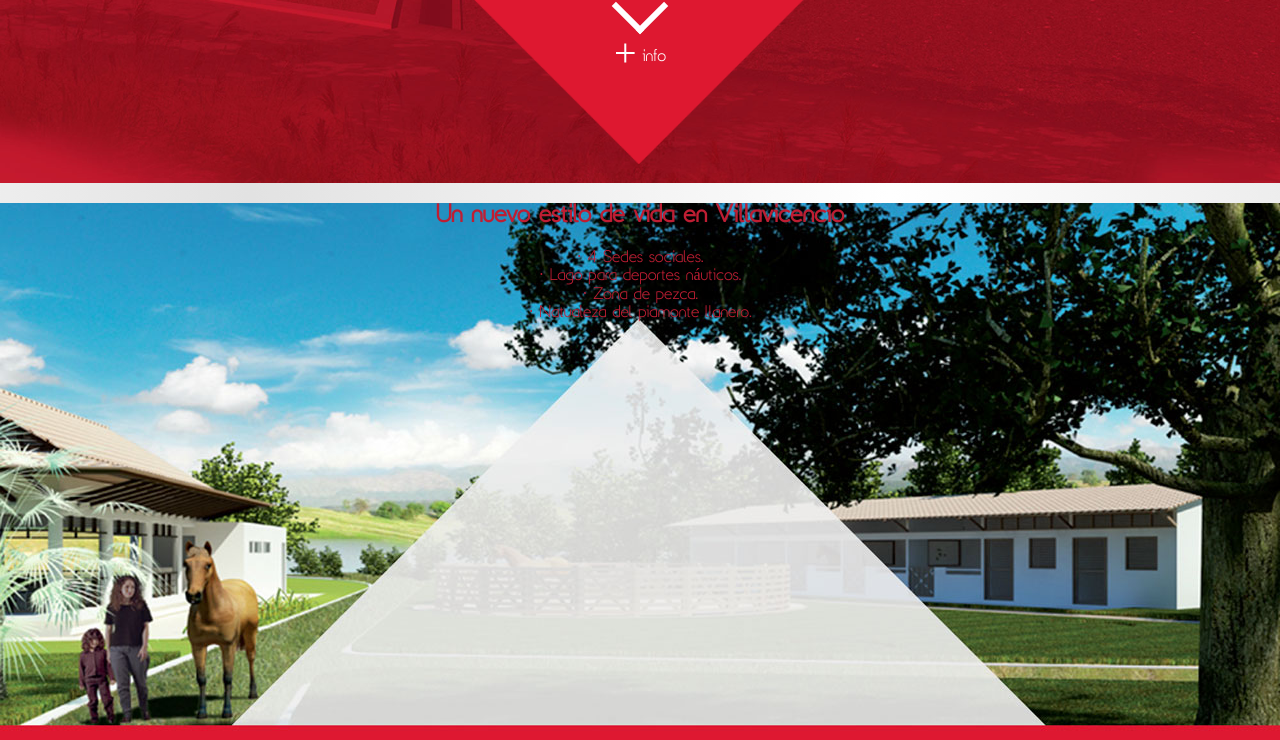
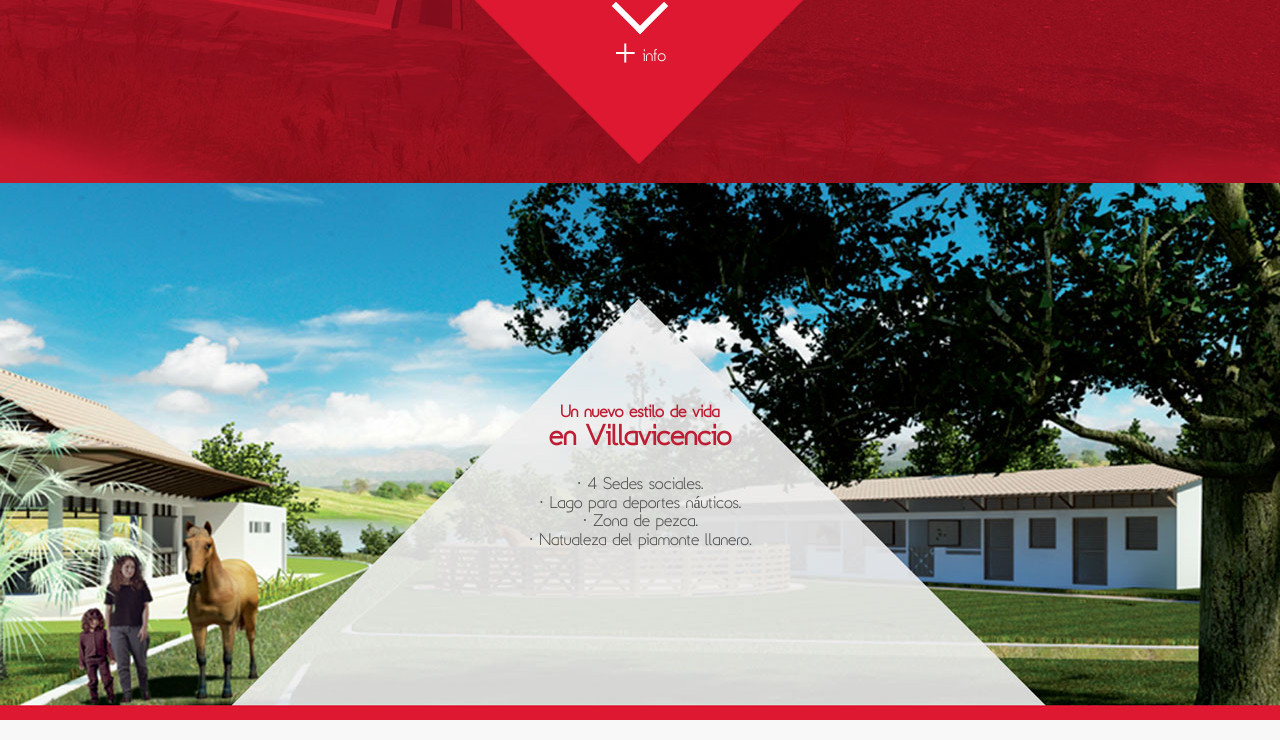
Before and after one commit to juan2ramos/icl, a PHP site: page / in a window 1280 px wide. Shown: the part 3567-4307 px from the top of the page. Run offline with PHP 8.4, Linux system fonts and the light colour scheme; some libraries are stand-ins or nearby versions.

Commit message:
more info

```diff
--- a/css/style.scss
+++ b/css/style.scss
@@ -15,6 +15,7 @@
   $small: "(min-width: 30rem)";
   $medium: "(min-width: 46rem)";
   $large: "(min-width: 80rem)";
+  $mediumLarge: "(min-width: 60rem)";
 
   @if $point == large {
     @media #{$large} {
@@ -26,6 +27,10 @@
     }
   } @else if $point == small {
     @media #{$small}  {
+      @content;
+    }
+  }@else if $point == mediumLarge {
+    @media #{$mediumLarge}  {
       @content;
     }
   }
@@ -120,6 +125,9 @@ ul {
   max-width: 80rem;
   padding: 0 10px;
   width: 100%;
+  @include breakpoint(mediumLarge) {
+    margin: 160px auto 0;
+  }
 }
 
 .Header-wrapper {
@@ -145,38 +153,62 @@ ul {
     }
   }
   & li:nth-child(3) {
+    @include breakpoint(mediumLarge) {
       margin-right: 340px;
     }
+  }
   & ul {
+    @include breakpoint(mediumLarge) {
       margin-left: -70px;
+    }
   }
 }
 
 .diamond {
   background: #be1e33;
   box-shadow: 4px 0px 10px rgba(37, 37, 37, 0.4);
-  height: 200px;
+  height: 100px;
   left: 50%;
-  margin-left: -100px;
+  margin-left: -50px;
   overflow: hidden;
   position: absolute;
+  top: -130px;
+  transform: rotate(45deg);
+  width: 100px;
+  @include breakpoint(mediumLarge) {
+    height: 200px;
+    margin-left: -100px;
     top: -68px;
-  transform: rotate(45deg);
     width: 200px;
   }
 
+}
+
 .diamond--left {
+  display: none;
   margin-left: -246px;
-  top: 78px
+  top: 78px;
+  @include breakpoint(mediumLarge) {
+    display: block;
+  }
+
 }
 
 .diamond--bottom {
-  top: 223px
+  display: none;
+  top: 223px;
+  @include breakpoint(mediumLarge) {
+    display: block;
+  }
 }
 
 .diamond--right {
+  display: none;
   margin-left: 46px;
   top: 78px;
+  @include breakpoint(mediumLarge) {
+    display: block;
+  }
 }
 
 .diamond-img {
@@ -187,9 +219,15 @@ ul {
 }
 
 .Header-img {
-  height: 433px;
+  height: auto;
   overflow: hidden;
   padding: 0 20px;
+  @include breakpoint(mediumLarge) {
+    display: block;
+    height: 433px;
+    left: 23px;
+    top: 44px;
+  }
 }
 
 .diamondContent {
@@ -198,10 +236,16 @@ ul {
 }
 
 .Logo {
-  left: 23px;
+  left: 12px;
   max-width: 80%;
   position: relative;
+  top: 20px;
+  @include breakpoint(mediumLarge) {
+    display: block;
+    left: 23px;
     top: 44px;
+  }
+
 }
 
 .Header-metrics {
@@ -270,13 +314,17 @@ ul {
   border: 4px solid #fff;
   display: inline-block;
   height: 97px;
-  left: -160px;
+  left: -65px;
   margin: 0;
+  position: relative;
   overflow: hidden;
   transform: rotate(45deg);
+  top: 20px;
   width: 97px;
-  top: 20px;
-  position: relative;
+  z-index: 1;
+  @include breakpoint(medium) {
+    left: -160px;
+  }
   & p {
     transform: rotate(-45deg);
     margin: 44px 22px;
@@ -292,26 +340,46 @@ ul {
 }
 
 .diamondProject--left {
+  left: 65px;
+  @include breakpoint(medium) {
     left: 160px;
+  }
 }
 
 .more {
   position: absolute;
-  left: calc(50% + 210px);
+  left: calc(50% + 180px);
   background-color: #be3648;
   height: 135px;
+  @include breakpoint(medium) {
+    left: calc(50% + 210px);
+  }
+  @include breakpoint(large) {
     width: 190px;
+  }
   & p {
+    background-color: rgba(190, 54, 72, 0.9);
     margin: 19px 0;
     padding: 52px 20px 46px 0;
     border: 1px solid white;
     position: absolute;
-    width: 570px;
-    left: -400px;
-    text-align: right;
+    text-align: center;
     color: white;
     font-size: 1.3rem;
     line-height: 0;
+    width: 255px;
+    left: -300px;
+    @include breakpoint(medium) {
+      width: 400px;
+      left: -400px;
+    }
+    @include breakpoint(large) {
+      background-color: transparent;
+      text-align: right;
+      width: 570px;
+    }
+
+
   }
   & span {
     font-size: 2.5rem;
@@ -321,18 +389,22 @@ ul {
 
 .Projects-nav {
   margin: 0 auto;
+  padding: 500px 0 0;
   text-align: center;
-  padding: 500px 0 0;
   width: 100%;
   & li {
     background: #5e5e5e;
     color: white;
-    display: inline-block;
+    display: block;
     font-size: .8rem;
     height: 20px;
     line-height: 23px;
+    margin: auto;
     vertical-align: middle;
     width: 220px;
+    @include breakpoint(mediumLarge) {
+      display: inline-block;
+    }
   }
   & li:nth-child(odd) {
     background: rgba(190, 30, 51, 0.85);
@@ -358,6 +430,8 @@ ul {
   background-position: center 40px;
   background-repeat: no-repeat;
   background-size: calc( (.4 * 100vw) + 1210px );
+  margin: 0 auto 20px;
+  padding-bottom: 15px;
   @include breakpoint(large) {
     background-size: 1735px;
   }
@@ -396,8 +470,11 @@ ul {
   }
   & li {
     display: inline-block;
+    font-size: .8rem;
+    margin: 4px 15px;
+    @include breakpoint(medium) {
       margin: 4px 30px;
-    font-size: .8rem;
+    }
   }
 }
 
@@ -416,14 +493,22 @@ ul {
   position: relative;
   text-align: center;
   top: -40px;
+  @include breakpoint(medium) {
     width: 490px;
+  }
   & h2{
     margin: 0 60px;
+    text-align: center;
+    @include breakpoint(medium) {
       text-align: left;
     }
+  }
   & h3{
+    font-size: 2rem;
+    margin: 0;
+    @include breakpoint(medium) {
       font-size: 3rem;
-    margin: 0;
+    }
   }
 }
 .more-info{
@@ -448,7 +533,25 @@ ul {
   width: 40px;
 }
 .more-info-content{
-  background: url("../img/proyectos/more-info-back.jpg");
+  background: url(../img/proyectos/more-info-back.jpg) center no-repeat;
+  color: $red;
+  height: 537px;
   margin: auto;
-  width: 1280px;
+  max-width: 1280px;
+  text-align: center;
+  width: 100%;
+  & h2{
+    font-size: 1.7rem;
+    font-weight: bold;
   }
+  & span{
+    display: block;
+    font-size: 1rem;
+  }
+  & ul li{
+    color: #505050;
+  }
+}
+.more-info-p{
+  padding-top: 200px;
+}
--- a/views/inicio.php
+++ b/views/inicio.php
@@ -121,13 +121,13 @@
 
         </div>
         <div class="more-info">
-            <span class="arrow"> </span>  <span>+</span> info
+            <span class="arrow"> </span> <span>+</span> info
         </div>
     </article>
 </section>
 <div class="more-info-content">
-
-    <h2> <span>Un nuevo estilo de vida </span>en Villavicencio</h2>
+    <div class="more-info-p">
+        <h2><span>Un nuevo estilo de vida </span>en Villavicencio</h2>
 
         <ul>
             <li>· 4 Sedes sociales.</li>
@@ -136,3 +136,11 @@
             <li>· Natualeza del piamonte llanero.</li>
         </ul>
     </div>
+    <ul>
+        <li><img src="" alt=""/></li>
+        <li><img src="" alt=""/></li>
+        <li><img src="" alt=""/></li>
+        <li><img src="" alt=""/></li>
+        <li><img src="" alt=""/></li>
+    </ul>
+</div>
```
Also changed, not shown: css/style.css. Lines whose indentation alone changed are shown as unchanged.
